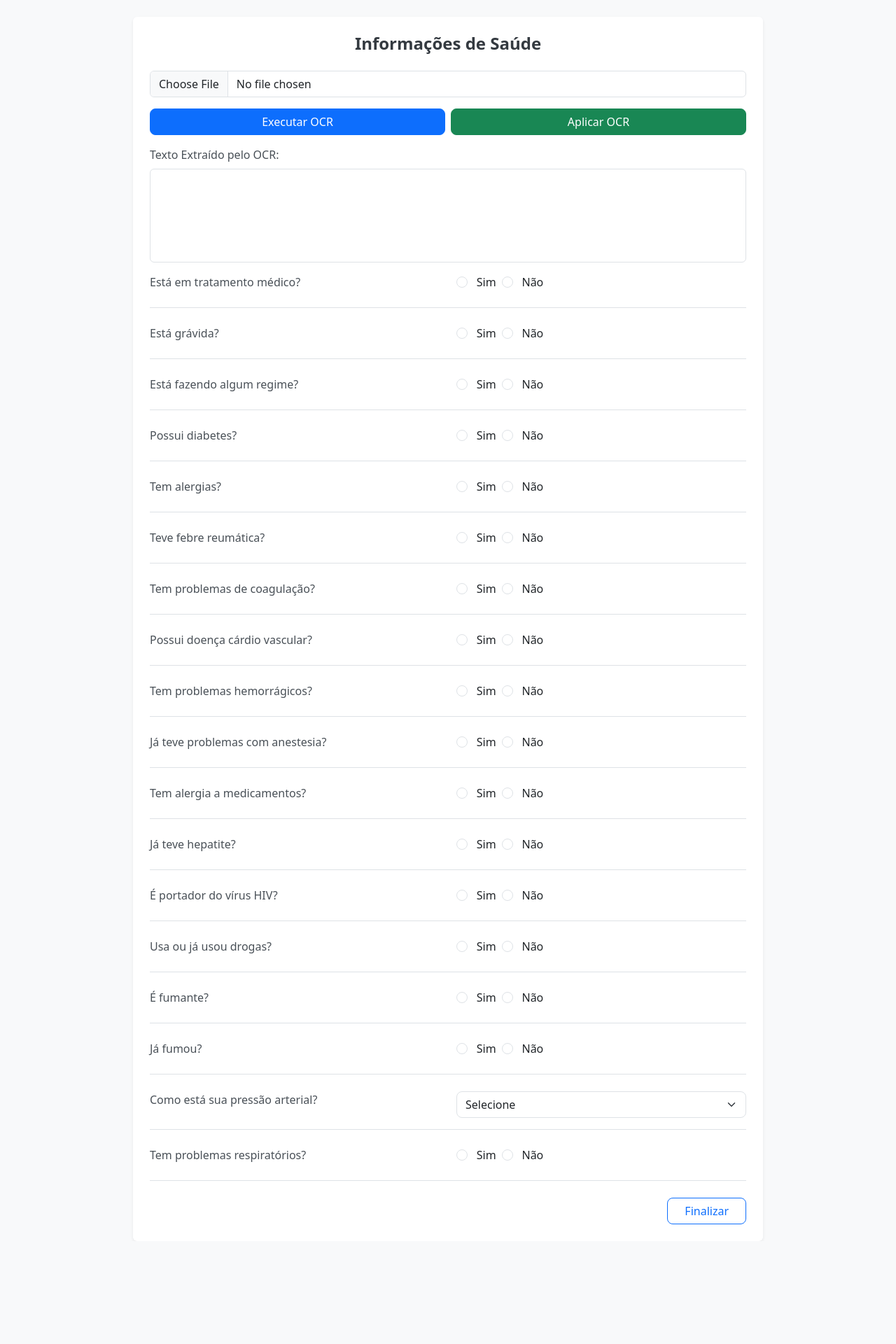
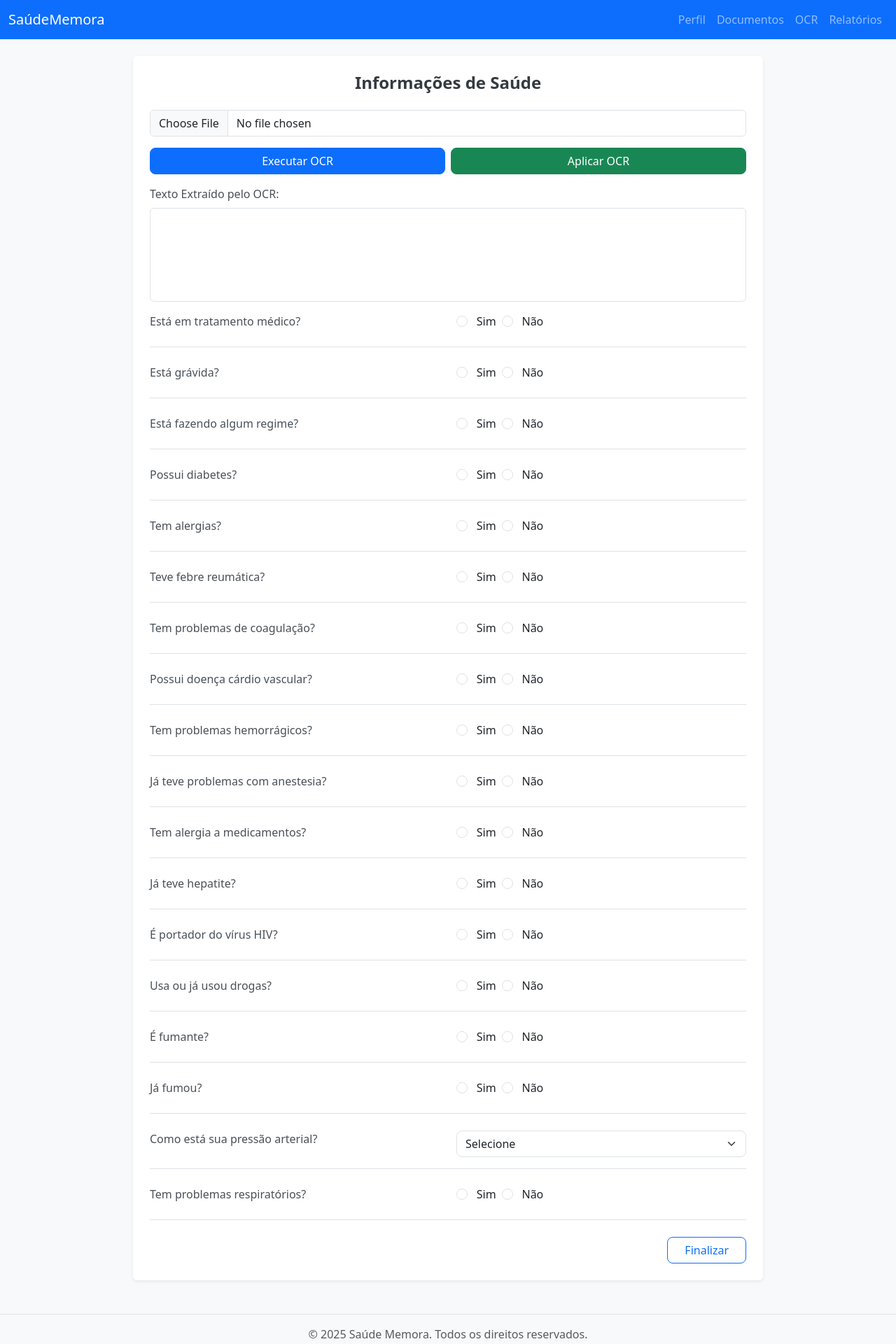
Before and after one commit to MatheusRafaDev/SaudeMemora, a React (Create React App) app in the folder saudememora-react/: page /formulario-medico in a window 1280 px wide. Shown: the top 1920 px of the page at 70% size. Before the commit the page ends 1773 px from the top, so only its background shows below. Built offline with nearby package versions, Linux system fonts and the light colour scheme; no server answers.

Commit message:
fazendo footer e nav e usando localstorege

```diff
--- /dev/null
+++ b/saudememora-react/src/components/Footer.jsx
@@ -0,0 +1,15 @@
+import React from 'react';
+
+const Footer = () => {
+  return (
+    <footer className="bg-light text-center text-lg-start mt-5 border-top py-3">
+      <div className="container text-center">
+        <span className="text-muted">
+          &copy; {new Date().getFullYear()} Saúde Memora. Todos os direitos reservados.
+        </span>
+      </div>
+    </footer>
+  );
+};
+
+export default Footer;
--- /dev/null
+++ b/saudememora-react/src/components/Nav.jsx
@@ -0,0 +1,35 @@
+import React from 'react';
+import { Link } from 'react-router-dom';
+import 'bootstrap/dist/css/bootstrap.min.css';
+
+
+const Nav = () => {
+  return (
+    <nav className="navbar navbar-expand-lg navbar-dark bg-primary">
+      <div className="container-fluid">
+        <Link className="navbar-brand" to="/home">SaúdeMemora</Link>
+        <button className="navbar-toggler" type="button" data-bs-toggle="collapse" data-bs-target="#navbarNav">
+          <span className="navbar-toggler-icon"></span>
+        </button>
+        <div className="collapse navbar-collapse" id="navbarNav">
+          <ul className="navbar-nav ms-auto">
+            <li className="nav-item">
+              <Link className="nav-link" to="/perfil">Perfil</Link>
+            </li>
+            <li className="nav-item">
+              <Link className="nav-link" to="/meus-documentos">Documentos</Link>
+            </li>
+            <li className="nav-item">
+              <Link className="nav-link" to="/ocr">OCR</Link>
+            </li>
+            <li className="nav-item">
+              <Link className="nav-link" to="/relatorios">Relatórios</Link>
+            </li>
+          </ul>
+        </div>
+      </div>
+    </nav>
+  );
+};
+
+export default Nav;
--- a/saudememora-react/src/pages/FormularioMedico.jsx
+++ b/saudememora-react/src/pages/FormularioMedico.jsx
@@ -6,6 +6,10 @@ import '../styles/FormularioMedico.css';
 import { useLocation } from 'react-router-dom';
 import {  cadastrarFichaMedica } from '../services/FichaMedicaService';
 import { useNavigate } from 'react-router-dom';
+
+import Nav from '../components/Nav';
+import Footer from '../components/Footer';
+
 
 const perguntas = [
   { chave: 'tratamento medico', pergunta: 'Está em tratamento médico?' },
@@ -35,8 +39,8 @@ const FormularioMedico = () => {
   const [ocrExecutado, setOcrExecutado] = useState(false);
   const [mensagem, setMensagem] = useState('');
   const location = useLocation();
-  const result = location.state || {};
   const navigate = useNavigate();
+  const paciente = JSON.parse(localStorage.getItem("paciente")) || {};
 
   const handleFileChange = e => {
     setImagem(e.target.files[0]);
@@ -79,19 +83,17 @@ const FormularioMedico = () => {
     if (!todosCamposPreenchidos()) {
       setMensagem('Preencha todos os campos antes de continuar.');
     } else {
-
       const formData = {
         respostas,
         imagem,
         textoOCR,
-        result,
+        paciente,
       };
 
       const response = await cadastrarFichaMedica(formData);
       if (response.success) {
         setMensagem(response.message);
-        navigate('/home', { state: result.dados });
-
+        navigate('/home', { state: paciente.dados });
       } else {
         setMensagem(response.message);
       }
@@ -100,7 +102,13 @@ const FormularioMedico = () => {
 
 
   return (
-    <div className="container mt-4">
+
+
+    <div>
+      <Nav />
+
+      <div className="container mt-4"></div>
+
       <div className="saude-card shadow-sm p-4 rounded bg-white">
         <h4 className="mb-4 text-center">Informações de Saúde</h4>
         <form>
@@ -167,7 +175,9 @@ const FormularioMedico = () => {
 
         </form>
       </div>
+      <Footer />
     </div>
+
   );
 };
 
```
